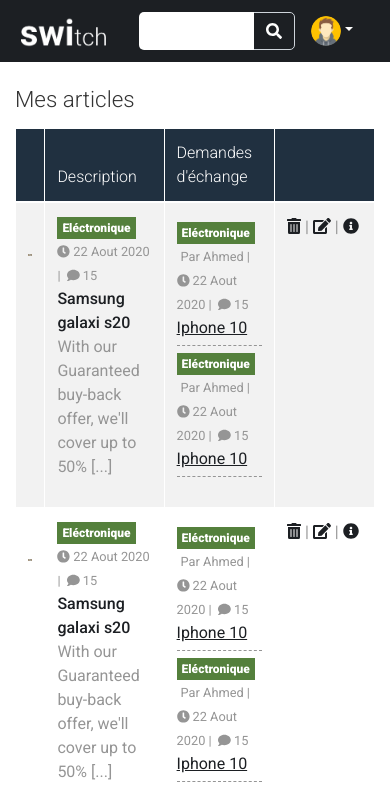
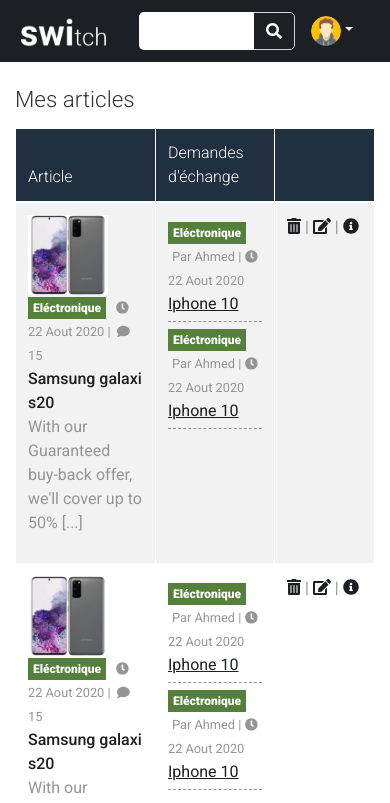
Before and after one commit to mehdi049/sw.ui, a React (Create React App) app: page /my-items in a window 390 px wide. Shown: the top 803 px of the page. Built offline with nearby package versions, Linux system fonts and the light colour scheme.

Commit message:
- responsive my items

```diff
--- a/src/App.css
+++ b/src/App.css
@@ -69,6 +69,10 @@
 
 .text-right {
   text-align: right;
+}
+
+.text-left {
+  text-align: left !important;
 }
 
 .icon-large {
@@ -456,16 +460,19 @@
 .item-img-container-lg {
   height: 230px;
   text-align: center;
+  overflow: hidden;
 }
 
 .item-img-container-md {
   height: 80px;
   text-align: center;
+  overflow: hidden;
 }
 
 .item-img-container-sm {
   height: 50px;
   text-align: center;
+  overflow: hidden;
 }
 
 span.helper {
@@ -621,6 +628,14 @@
   display: block;
   padding: 5px 0px;
   border-bottom: dashed 1px #959595;
+}
+
+#my-item-table .item-img {
+  margin-left: 5px;
+}
+
+#my-item-table .item-img-first {
+  margin-left: 0px;
 }
 /** end my items **/
 .exchange-list {
--- a/src/components/Item.js
+++ b/src/components/Item.js
@@ -244,6 +244,7 @@
               alt=""
             />
             <br />
+            <br />
             <p className="dark-gray">Mehdi Marouani </p>
             <p className="">
               <FontAwesomeIcon icon={faMapMarker} className="blue" /> &nbsp;
--- a/src/components/MyItems.js
+++ b/src/components/MyItems.js
@@ -18,11 +18,10 @@
         <Row>
           <Col>
             <h3>Mes articles</h3>
-            <Table striped bordered responsive>
+            <Table striped bordered responsive id="my-item-table">
               <thead>
                 <tr>
-                  <th></th>
-                  <th>Description</th>
+                  <th>Article</th>
                   <th>Demandes d'échange</th>
                   <th style={{ width: 100 }}></th>
                 </tr>
@@ -31,16 +30,19 @@
                 {[...Array(8)].map((x, i) => (
                   <tr key={i}>
                     <td>
-                      <div className="item-img-container-md">
+                      <div className="item-img-container-md text-left">
                         <span class="helper"></span>
-                        <img
-                          src={require("../images/uploads/item1.png")}
-                          className="item-img"
-                          alt=""
-                        />
+                        {[...Array(5)].map((x, j) => (
+                          <img
+                            key={j}
+                            src={require("../images/uploads/item1-1.png")}
+                            className={
+                              j === 0 ? " item-img item-img-first " : "item-img"
+                            }
+                            alt=""
+                          />
+                        ))}
                       </div>
-                    </td>
-                    <td>
                       <Badge className="green2-bg">Eléctronique</Badge>
                       <span className="small gray">
                         &nbsp;&nbsp; <FontAwesomeIcon icon={faClock} /> 22 Aout
@@ -61,8 +63,7 @@
                           &nbsp;
                           <span className="small gray">
                             Par Ahmed | <FontAwesomeIcon icon={faClock} /> 22
-                            Aout 2020 | &nbsp;
-                            <FontAwesomeIcon icon={faComment} /> 15
+                            Aout 2020
                           </span>
                           <Link to="/item" className="blue exchange-item-list">
                             Iphone 10
```
